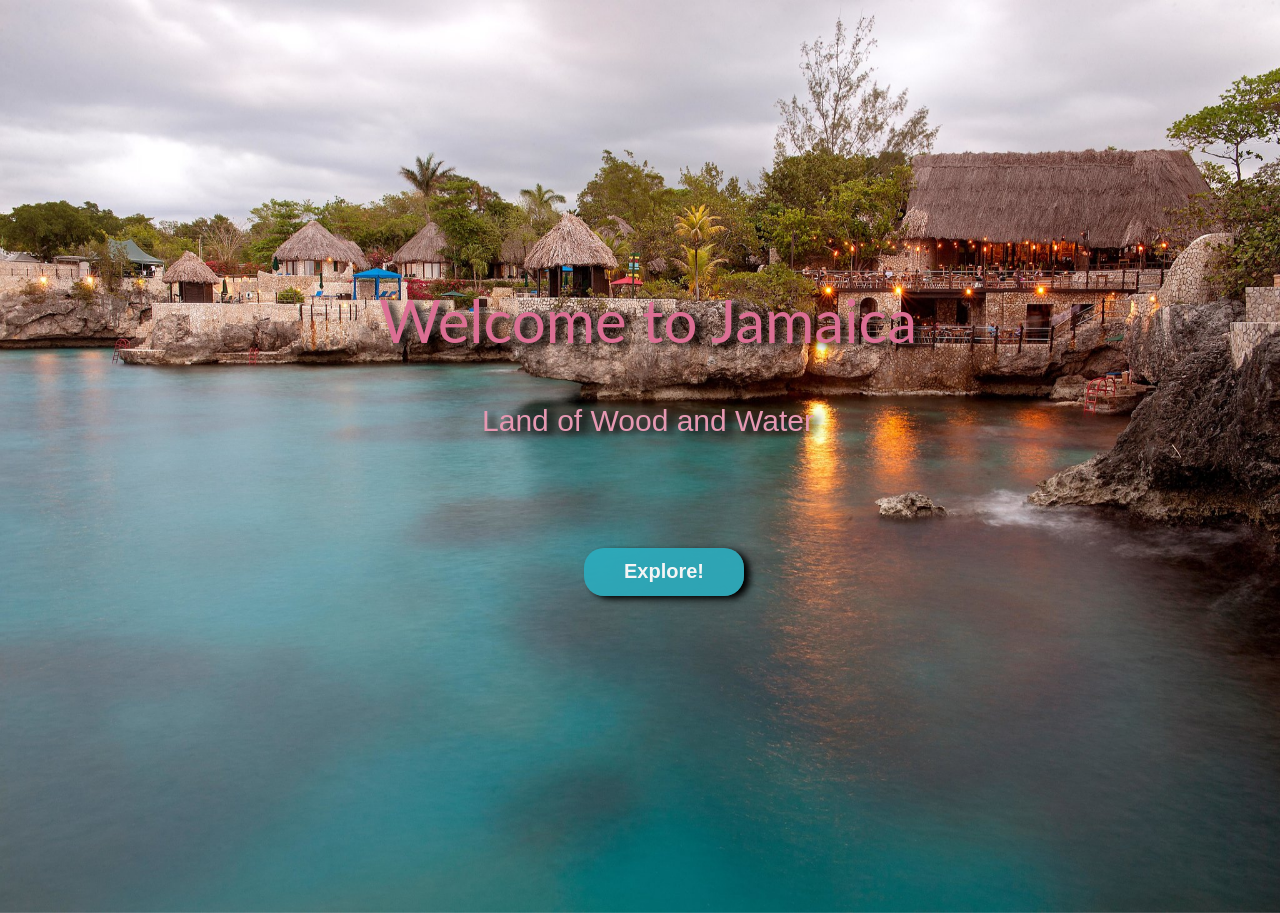
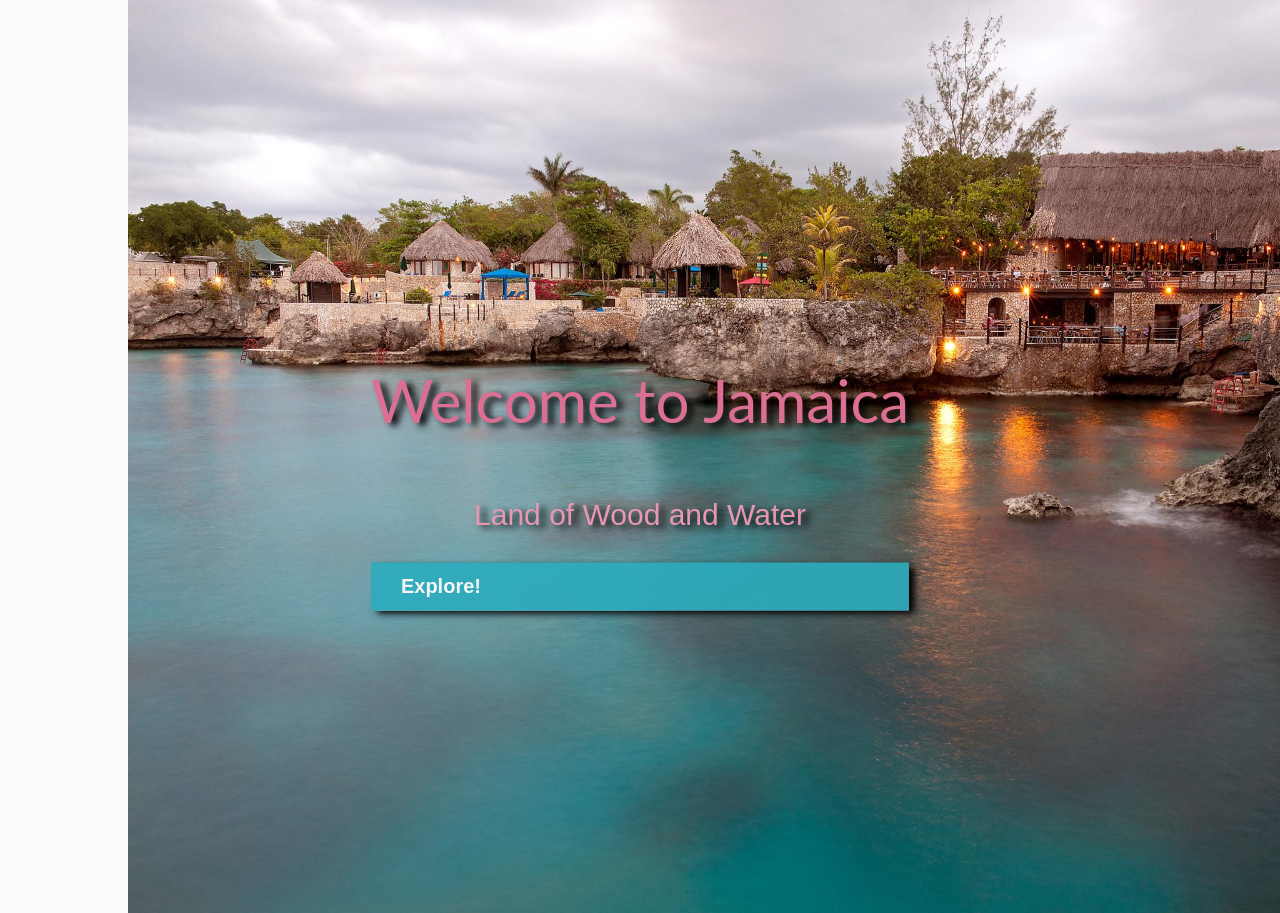
Before and after one commit to tae7612/JamaicaWebsite, a PHP site: page / in a window 1280 px wide. Run offline with PHP 8.4, Linux system fonts and the light colour scheme; data that the repository does not hold is empty.

Commit message:
Centered Home page text and button and removed drop down transition

```diff
--- a/assets/style.css
+++ b/assets/style.css
@@ -212,49 +212,56 @@
 
 p.home
 {
-	display: inline-block;
-	position: absolute;
-	margin: 0;
-	width: 100%;
+	/*display: inline-block;*/
+	/*position: absolute;*/
+	/*margin: 0;*/
+	/*width: 100%;*/
 	text-shadow: 6px 3px 7px #000000;
-	transform: translateY(-50%);
+	/*transform: translateY(-50%);*/
 	text-align: center;
 	font: 100px Lato, sans-serif;
 	color: rgb(220, 111, 148);
-	top: 35%;
+	/*top: 35%;*/
 
 }
 
 p#sub
 {
-	display: inline-block;
-	position: absolute;
-	margin: 0;
-	width: 100%;
-	transform: translateY(-50%);
+	/*display: inline-block;*/
+	/*position: absolute;*/
+	/*margin: 0;*/
+	/*width: 100%;*/
+	/*transform: translateY(-50%);*/
 	text-align: center;
 	font-size: 40px;
 	color: rgb(230, 152, 178);
 	text-shadow: 6px 3px 7px #000000;
-	top: 46%;
+	/*top: 46%;*/
+}
+
+
+.centerText{
+	position: absolute;
+	top: 50%;
+	left: 50%;
+	transform: translate(-50%, -50%);
 }
 
 div.button
 {
-	display: inline-block;
+	/*display: inline-block;*/
 
 	box-shadow: 6px 3px 7px #000000;
 	background-color: rgba(44,172,190,0.9);
 
-	position: absolute;
-	margin-left: 45%;
+	/*position: absolute;*/
+	/*margin-left: 45%;*/
 
 
-	padding-left: 40px;
-	padding-right: 40px;
+	padding-left: 30px;
+	padding-right: 30px;
 	padding-top: 5px;
 	padding-bottom: 5px;
-	border-radius: 20px;
 	top: 60%;
 
 	-webkit-transition-duration: 1s;
@@ -1183,7 +1190,7 @@
 
 }
 
-@@media screen and (max-device-width: 1024px) {
+@media screen and (max-device-width: 1024px) {
 	img.bg{
 		left: 50%;
 		margin-left: -512px;
--- a/index.php
+++ b/index.php
@@ -15,12 +15,12 @@
 
 
 	<img src ="assets/media/images/home/03JAMAICAJP1-superJumbo.jpg" class="bg">
-	<div class = "fade">
-		<p class = "home title_drop" >
+	<div class = "fade centerText">
+		<p class = "home" >
 			Welcome to Jamaica
 		</p>
 
-		<p id = "sub" class = "sub_drop">
+		<p id = "sub" class = "">
 			Land of Wood and Water
 
 		</p>
```
